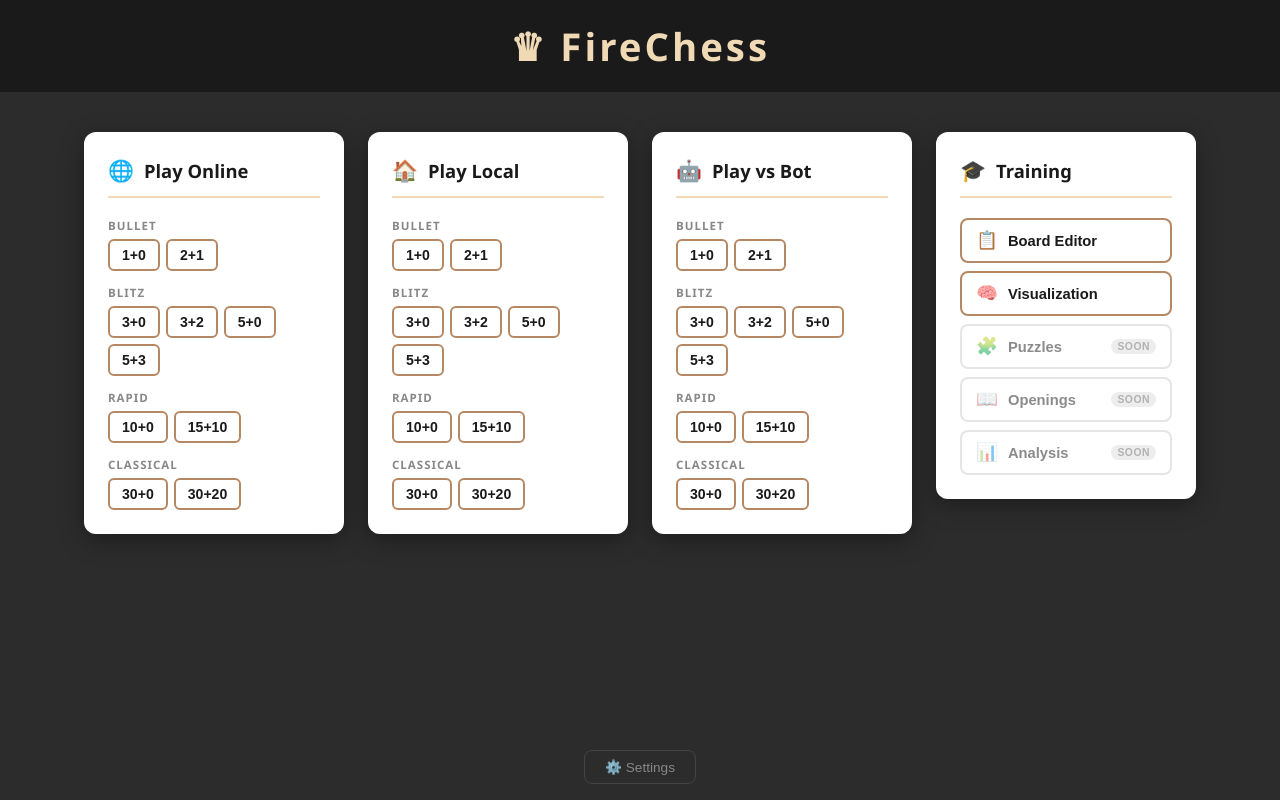
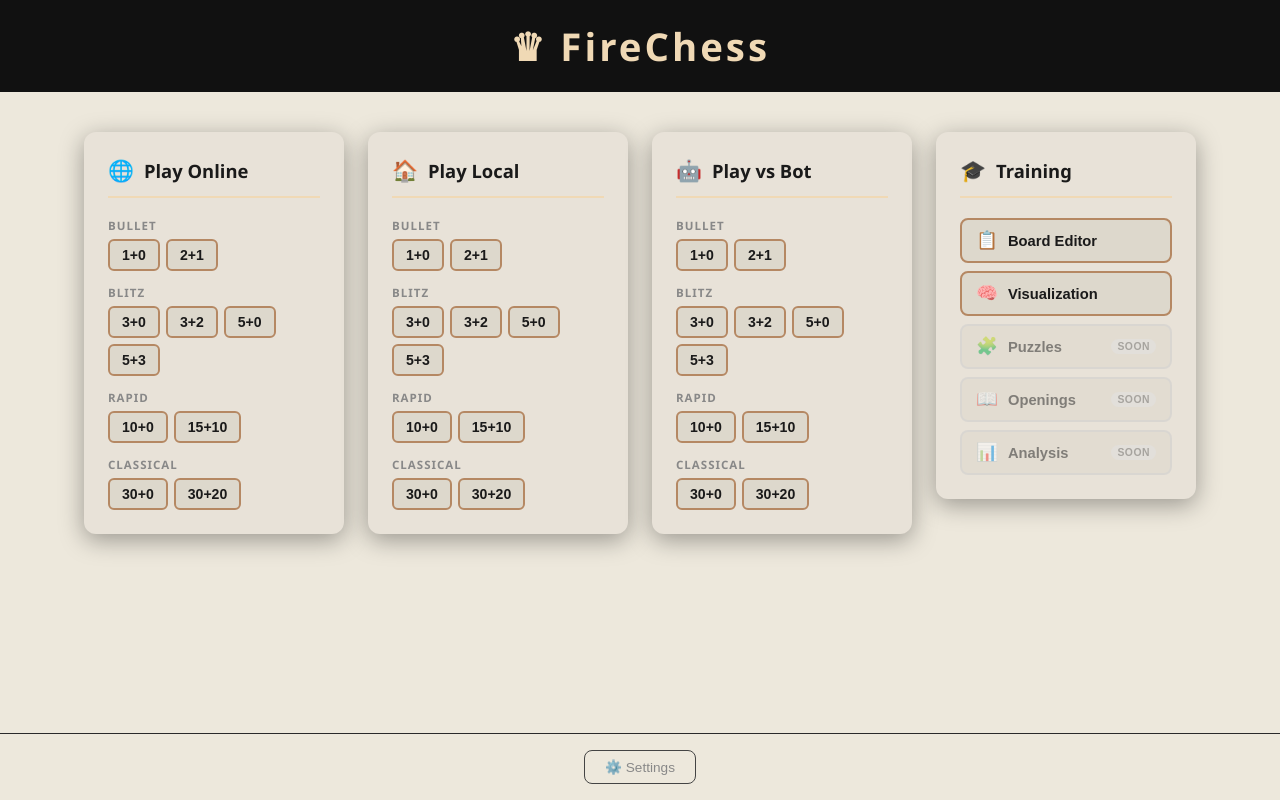
Before and after one commit to KingKnecht/firechess, a Vue app: page / in a window 1280 px wide. Built offline with nearby package versions, Linux system fonts and the light colour scheme; no server answers.

Commit message:
dark mode

```diff
--- a/src/App.vue
+++ b/src/App.vue
@@ -166,6 +166,7 @@
   init: clockInit, afterMove: clockAfterMove, stop: clockStop,
 } = useChessClock()
 
+// ─────────────────────────────────────────────────────────────────────────────
 const mode = ref('local')
 const view = ref('home')
 const prevView = ref('home')
@@ -397,11 +398,52 @@
 </script>
 
 <style>
+/* ── Theme variables ─────────────────────────────────────────────────────── */
+:root {
+  color-scheme: dark light;
+  --bg-page:      #1a1a1a;
+  --bg-page-alt:  #2c2c2c;
+  --bg-header:    #111;
+  --bg-panel:     #1e1e1e;
+  --bg-surface:   #2a2a2a;
+  --bg-input:     #111;
+  --bg-active:    #3a2e20;
+  --text-primary: #f0d9b5;
+  --text-on-dark: #f0d9b5;
+  --text-muted:   #888;
+  --text-dim:     #666;
+  --border:       #333;
+  --border-mid:   #444;
+  --btn-hover:    rgba(240,217,181,0.15);
+  --seg-hover-bg: #333;
+  --seg-hover-text: #f0d9b5;
+}
+@media (prefers-color-scheme: light) {
+  :root {
+    --bg-page:      #f5f0e8;
+    --bg-page-alt:  #ede8dc;
+    --bg-header:    #111;
+    --bg-panel:     #e8e2d8;
+    --bg-surface:   #ddd8cc;
+    --bg-input:     #f0ebe0;
+    --bg-active:    #f5e8d5;
+    --text-primary: #1a1a1a;
+    --text-on-dark: #f0d9b5;
+    --text-muted:   #666;
+    --text-dim:     #999;
+    --border:       #d0c8bc;
+    --border-mid:   #c0b8ae;
+    --btn-hover:    rgba(0,0,0,0.08);
+    --seg-hover-bg: #ddd8cc;
+    --seg-hover-text: #1a1a1a;
+  }
+}
+
 *, *::before, *::after { box-sizing: border-box; margin: 0; padding: 0; }
 
 body {
   font-family: 'Segoe UI', system-ui, sans-serif;
-  background: #2c2c2c;
+  background: var(--bg-page-alt);
   color: #222;
   min-height: 100vh;
 }
@@ -472,7 +514,7 @@
 }
 
 .app-main > :last-child {
-  background: #fff;
+  background: var(--bg-panel);
   border-radius: 10px;
   padding: 16px;
   box-shadow: 0 4px 16px rgba(0,0,0,0.3);
--- a/src/components/BoardEditor.vue
+++ b/src/components/BoardEditor.vue
@@ -308,13 +308,13 @@
   min-height: 100vh;
   display: flex;
   flex-direction: column;
-  background: #2c2c2c;
+  background: var(--bg-page-alt);
 }
 
 /* ── Header ── */
 .editor-header {
-  background: #1a1a1a;
-  color: #f0d9b5;
+  background: var(--bg-header);
+  color: var(--text-on-dark);
   padding: 12px 24px;
   display: flex;
   align-items: center;
@@ -337,7 +337,7 @@
   white-space: nowrap;
   transition: background 0.15s;
 }
-.back-btn:hover { background: rgba(240,217,181,0.15); }
+.back-btn:hover { background: var(--btn-hover); }
 .header-spacer { width: 90px; }
 
 /* ── Body ── */
@@ -404,7 +404,7 @@
 
 /* ── Side panel ── */
 .editor-panel {
-  background: #fff;
+  background: var(--bg-panel);
   border-radius: 12px;
   box-shadow: 0 6px 24px rgba(0,0,0,0.35);
   padding: 20px;
--- a/src/components/BotSettings.vue
+++ b/src/components/BotSettings.vue
@@ -130,13 +130,13 @@
   min-height: 100vh;
   display: flex;
   flex-direction: column;
-  background: #2c2c2c;
-  color: #f0d9b5;
+  background: var(--bg-page-alt);
+  color: var(--text-primary);
 }
 
 .settings-header {
-  background: #1a1a1a;
-  color: #f0d9b5;
+  background: var(--bg-header);
+  color: var(--text-on-dark);
   padding: 12px 24px;
   display: flex;
   align-items: center;
@@ -154,7 +154,7 @@
   font-size: 0.85rem;
   cursor: pointer;
 }
-.back-btn:hover { background: rgba(240,217,181,0.15); }
+.back-btn:hover { background: var(--btn-hover); }
 
 .settings-body {
   flex: 1;
@@ -165,7 +165,7 @@
 }
 
 .settings-card {
-  background: #1e1e1e;
+  background: var(--bg-panel);
   border-radius: 14px;
   padding: 32px;
   width: min(460px, 100%);
@@ -196,17 +196,17 @@
   align-items: center;
   gap: 6px;
   padding: 12px 8px;
-  border: 2px solid #444;
+  border: 2px solid var(--border-mid);
   border-radius: 10px;
-  background: #2a2a2a;
-  color: #f0d9b5;
+  background: var(--bg-surface);
+  color: var(--text-primary);
   cursor: pointer;
   font-size: 0.85rem;
   transition: all 0.15s;
 }
 .color-icon { font-size: 1.6rem; }
-.color-btn.active { border-color: #b58863; background: #3a2e20; }
-.color-btn:not(.active):hover { border-color: #666; }
+.color-btn.active { border-color: #b58863; background: var(--bg-active); }
+.color-btn:not(.active):hover { border-color: #888; }
 
 /* Difficulty */
 .diff-row { display: flex; gap: 6px; flex-wrap: wrap; }
@@ -214,25 +214,25 @@
   flex: 1;
   min-width: 70px;
   padding: 8px 4px;
-  border: 2px solid #444;
+  border: 2px solid var(--border-mid);
   border-radius: 8px;
-  background: #2a2a2a;
-  color: #f0d9b5;
+  background: var(--bg-surface);
+  color: var(--text-primary);
   cursor: pointer;
   font-size: 0.8rem;
   transition: all 0.15s;
 }
-.diff-btn.active { border-color: #b58863; background: #3a2e20; }
-.diff-btn:not(.active):hover { border-color: #666; }
+.diff-btn.active { border-color: #b58863; background: var(--bg-active); }
+.diff-btn:not(.active):hover { border-color: #888; }
 
 /* FEN */
 .fen-input {
   width: 100%;
   padding: 10px 12px;
   border-radius: 7px;
-  border: 1px solid #444;
-  background: #111;
-  color: #f0d9b5;
+  border: 1px solid var(--border-mid);
+  background: var(--bg-input);
+  color: var(--text-primary);
   font-family: monospace;
   font-size: 0.85rem;
 }
@@ -251,7 +251,7 @@
 .toggle-input { display: none; }
 .toggle-track {
   width: 44px; height: 24px;
-  background: #444;
+  background: var(--border-mid);
   border-radius: 12px;
   cursor: pointer;
   position: relative;
--- a/src/components/SettingsPage.vue
+++ b/src/components/SettingsPage.vue
@@ -56,14 +56,14 @@
 <style scoped>
 .settings-page {
   min-height: 100vh;
-  background: #1a1a1a;
-  color: #f0d9b5;
+  background: var(--bg-page);
+  color: var(--text-primary);
   display: flex;
   flex-direction: column;
 }
 
 .settings-header {
-  background: #111;
+  background: var(--bg-header);
   padding: 12px 24px;
   display: flex;
   align-items: center;
@@ -88,7 +88,7 @@
   cursor: pointer;
   transition: background 0.15s;
 }
-.back-btn:hover { background: rgba(240,217,181,0.12); }
+.back-btn:hover { background: var(--btn-hover); }
 
 .settings-main {
   max-width: 600px;
@@ -121,7 +121,7 @@
   justify-content: space-between;
   gap: 20px;
   padding: 16px 0;
-  border-bottom: 1px solid #2a2a2a;
+  border-bottom: 1px solid var(--border);
   cursor: pointer;
 }
 .settings-row:last-child { border-bottom: none; }
@@ -138,7 +138,7 @@
 }
 .row-desc {
   font-size: 0.78rem;
-  color: #888;
+  color: var(--text-muted);
   line-height: 1.4;
 }
 
@@ -147,7 +147,7 @@
   width: 44px;
   height: 24px;
   border-radius: 12px;
-  background: #444;
+  background: var(--border-mid);
   position: relative;
   transition: background 0.2s;
   flex-shrink: 0;
@@ -174,21 +174,21 @@
   display: flex;
   border-radius: 8px;
   overflow: hidden;
-  border: 1px solid #444;
+  border: 1px solid var(--border-mid);
   flex-shrink: 0;
 }
 .segmented button {
   background: none;
   border: none;
-  color: #888;
+  color: var(--text-muted);
   padding: 6px 14px;
   font-size: 0.82rem;
   font-weight: 600;
   cursor: pointer;
   transition: background 0.15s, color 0.15s;
 }
-.segmented button + button { border-left: 1px solid #444; }
+.segmented button + button { border-left: 1px solid var(--border-mid); }
 .segmented button.active { background: #b58863; color: #fff; }
-.segmented button:not(.active):hover { background: #333; color: #f0d9b5; }
+.segmented button:not(.active):hover { background: var(--seg-hover-bg); color: var(--seg-hover-text); }
 .segmented.faded { opacity: 0.4; pointer-events: none; }
 </style>
--- a/src/components/StartPage.vue
+++ b/src/components/StartPage.vue
@@ -153,12 +153,12 @@
   min-height: 100vh;
   display: flex;
   flex-direction: column;
-  background: #2c2c2c;
+  background: var(--bg-page-alt);
 }
 
 .start-header {
-  background: #1a1a1a;
-  color: #f0d9b5;
+  background: var(--bg-header);
+  color: var(--text-on-dark);
   padding: 20px 24px;
   text-align: center;
 }
@@ -179,7 +179,7 @@
 
 /* ── Card ── */
 .card {
-  background: #fff;
+  background: var(--bg-panel);
   border-radius: 12px;
   box-shadow: 0 6px 24px rgba(0, 0, 0, 0.35);
   padding: 24px;
@@ -195,7 +195,7 @@
   gap: 10px;
   font-size: 1.15rem;
   font-weight: 700;
-  color: #1a1a1a;
+  color: var(--text-primary);
   border-bottom: 2px solid #f0d9b5;
   padding-bottom: 12px;
 }
@@ -228,8 +228,8 @@
   padding: 6px 12px;
   border: 2px solid #b58863;
   border-radius: 6px;
-  background: #fff;
-  color: #1a1a1a;
+  background: var(--bg-surface);
+  color: var(--text-primary);
   font-size: 0.88rem;
   font-weight: 600;
   cursor: pointer;
@@ -254,11 +254,11 @@
   padding: 10px 14px;
   border: 2px solid #b58863;
   border-radius: 8px;
-  background: #fff;
+  background: var(--bg-surface);
   cursor: pointer;
   font-size: 0.92rem;
   font-weight: 600;
-  color: #1a1a1a;
+  color: var(--text-primary);
   text-align: left;
   transition: background 0.15s, color 0.15s;
 }
--- a/src/components/VisualizationTrainer.vue
+++ b/src/components/VisualizationTrainer.vue
@@ -1258,12 +1258,12 @@
   min-height: 100vh;
   display: flex;
   flex-direction: column;
-  background: #2c2c2c;
+  background: var(--bg-page-alt);
 }
 
 .viz-header {
-  background: #1a1a1a;
-  color: #f0d9b5;
+  background: var(--bg-header);
+  color: var(--text-on-dark);
   padding: 12px 24px;
   display: flex;
   align-items: center;
@@ -1286,7 +1286,7 @@
   white-space: nowrap;
   transition: background 0.15s;
 }
-.back-btn:hover { background: rgba(240,217,181,0.15); }
+.back-btn:hover { background: var(--btn-hover); }
 .header-spacer { width: 90px; }
 
 .viz-body {
@@ -1429,7 +1429,7 @@
   display: flex;
   align-items: center;
   gap: 6px;
-  background: #fff;
+  background: var(--bg-surface);
   border-radius: 8px;
   padding: 6px 10px;
 }
@@ -1515,7 +1515,7 @@
 
 /* ── Setup panel ── */
 .setup-panel {
-  background: #fff;
+  background: var(--bg-panel);
   border-radius: 12px;
   box-shadow: 0 6px 24px rgba(0,0,0,0.35);
   padding: 20px;
@@ -1550,7 +1550,7 @@
   padding: 5px 10px;
   border: 2px solid #b58863;
   border-radius: 6px;
-  background: #fff;
+  background: var(--bg-surface);
   cursor: pointer;
   font-size: 0.8rem;
   font-weight: 600;
@@ -1639,7 +1639,7 @@
 
 /* ── Side panel ── */
 .side-panel {
-  background: #fff;
+  background: var(--bg-panel);
   border-radius: 12px;
   box-shadow: 0 6px 24px rgba(0,0,0,0.35);
   padding: 20px;
```
Also changed, not shown: src/components/GameControls.vue (+20 -19 lines).
